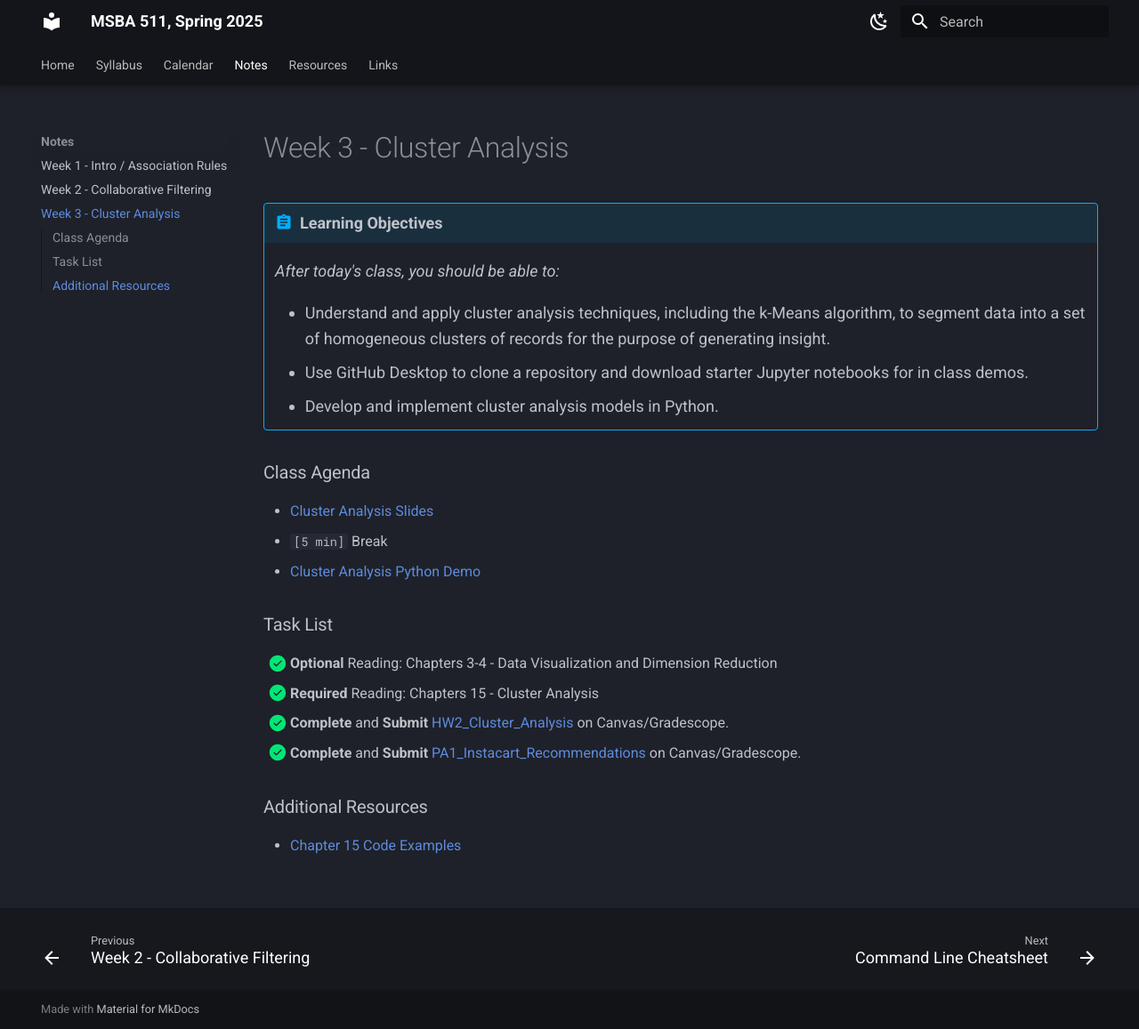
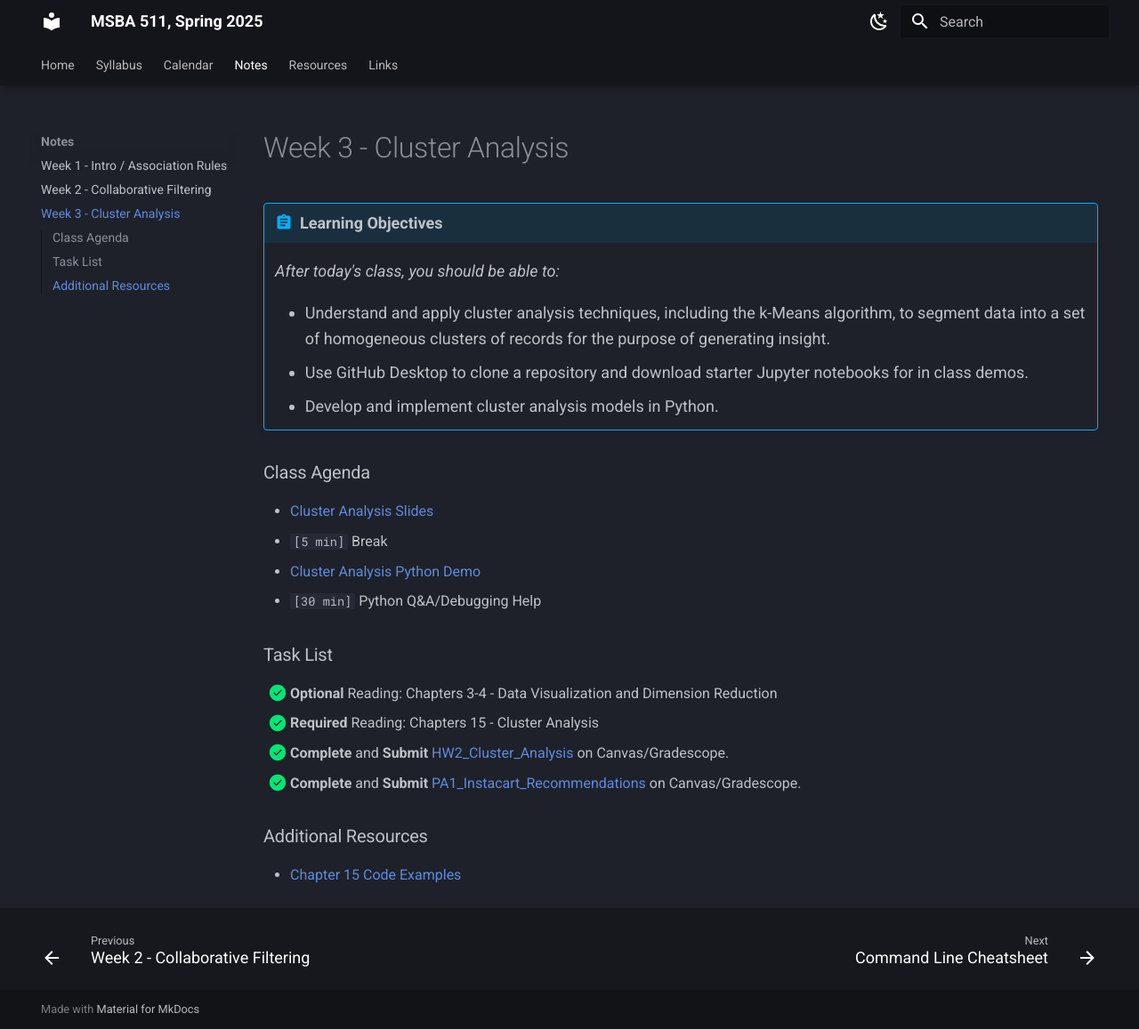
Before and after one commit to dcyoung23/msba511, an MkDocs documentation site: the page built from docs/notes/week_3.md, in a window 1280 px wide and 1157 px high. Shown: the whole window at 89% size. Built offline with MkDocs 1.6.1 and Material for MkDocs 9.7.7, drawn with Linux system fonts in a browser that asks for light colours.

Commit message:
Week 3 updates

```diff
--- a/docs/notes/week_3.md
+++ b/docs/notes/week_3.md
@@ -11,6 +11,7 @@
 - [Cluster Analysis Slides](https://github.com/dcyoung23/msba511/blob/main/lectures/3_Cluster_Analysis.pdf)
 - `[5 min]` Break
 - [Cluster Analysis Python Demo](https://github.com/dcyoung23/data-mining-examples/blob/main/notebooks/3_cluster_analysis_starter.ipynb)
+- `[30 min]` Python Q&A/Debugging Help
 
 ### Task List
 
```
Also changed, not shown: 1 other file.
